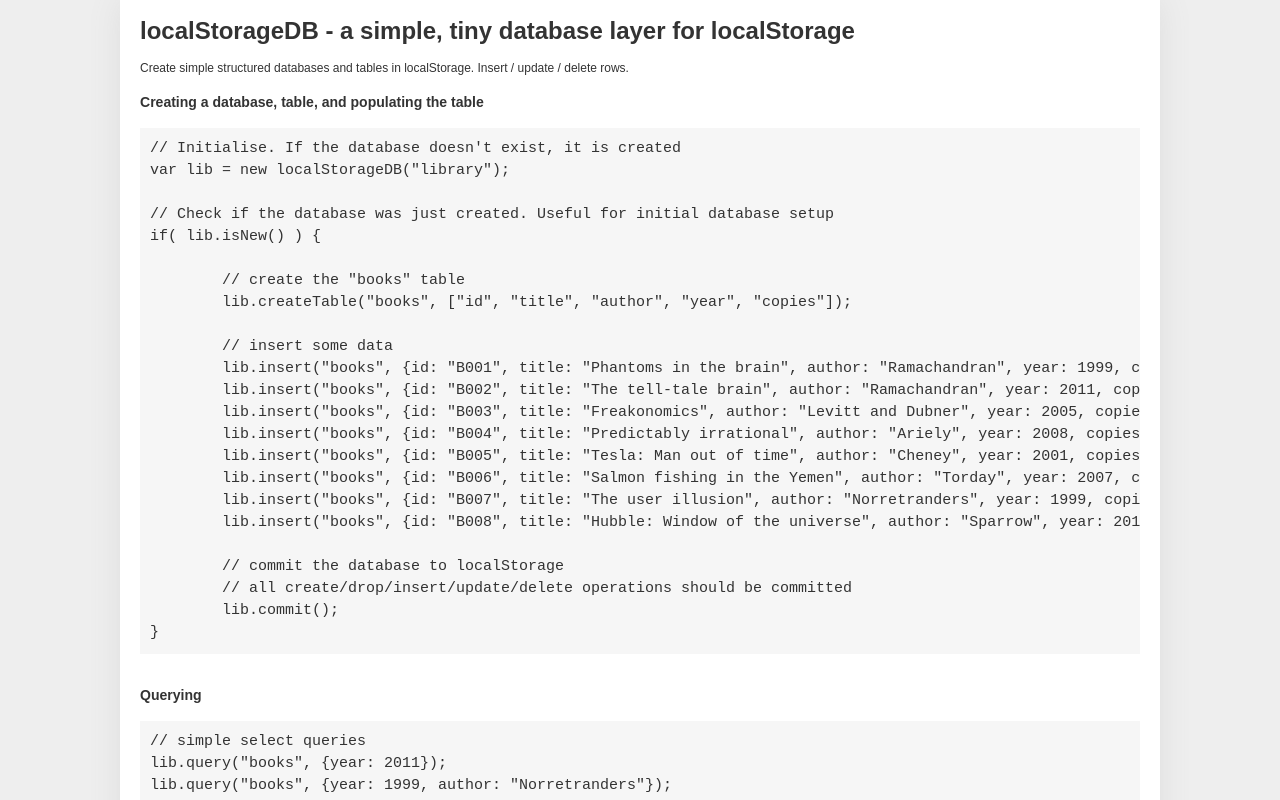
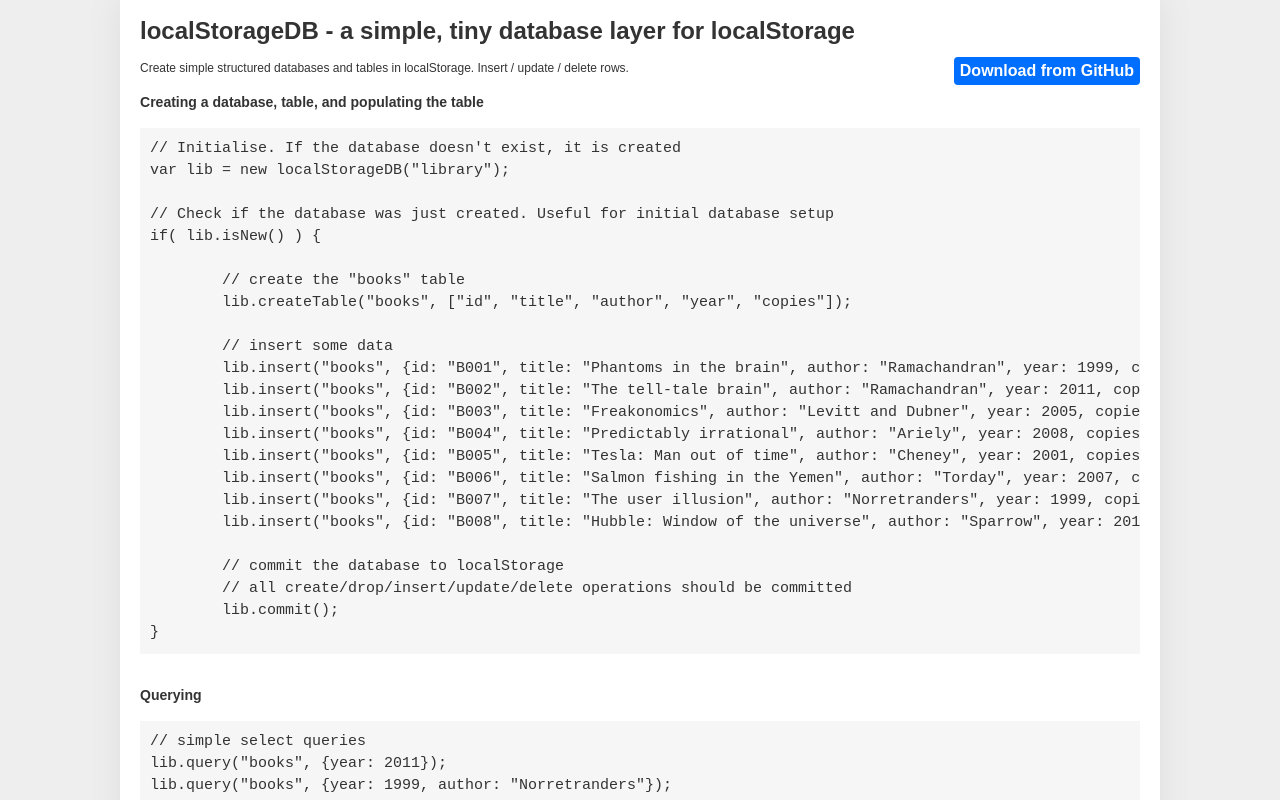
Before and after one commit to knadh/localStorageDB, a plain HTML site: page index.html in a window 1280 px wide. Shown: the top 800 px of the page. Drawn offline with Linux system fonts and the light colour scheme.

Commit message:
Stylistic fixes to index.html readme

```diff
--- a/index.html
+++ b/index.html
@@ -57,11 +57,24 @@
 		}
 
 		a {
-			color: #cc0000;
+			background: #006EFF;
+			color: #fff;
+			padding: 3px 6px;
+			border-radius: 4px;
+			text-decoration: none;
+		}
+		a:hover {
+			background: #000;
 		}
 
 		h1, h2, h3, h4 {
 			margin: 0 0 15px 0;
+		}
+
+		.git {
+			font-weight: bold;
+			font-size: 16px;
+			float: right;
 		}
 	</style>
 </head>
@@ -69,11 +82,10 @@
 
 <div id="main">
 	<h1>localStorageDB - a simple, tiny database layer for localStorage</h1>
-
+	<a href="https://github.com/knadh/localStorageDB" class="git">Download from GitHub</a>
 	<p>
 		Create simple structured databases and tables in localStorage. Insert / update / delete rows.
 	</p>
-
 	<div class="section">
 
 <h3>Creating a database, table, and populating the table</h3>
@@ -291,7 +303,7 @@ lib.commit(); // commit the deletions to localStorage
 		</tbody>
 	</table>
 
-	<p>&mdash; <a href="http://kailashnadh.name">Kailash Nadh</a></p>
+	<p><a href="http://kailashnadh.name">Kailash Nadh</a></p>
 
 </div><!-- main //-->
 
```
